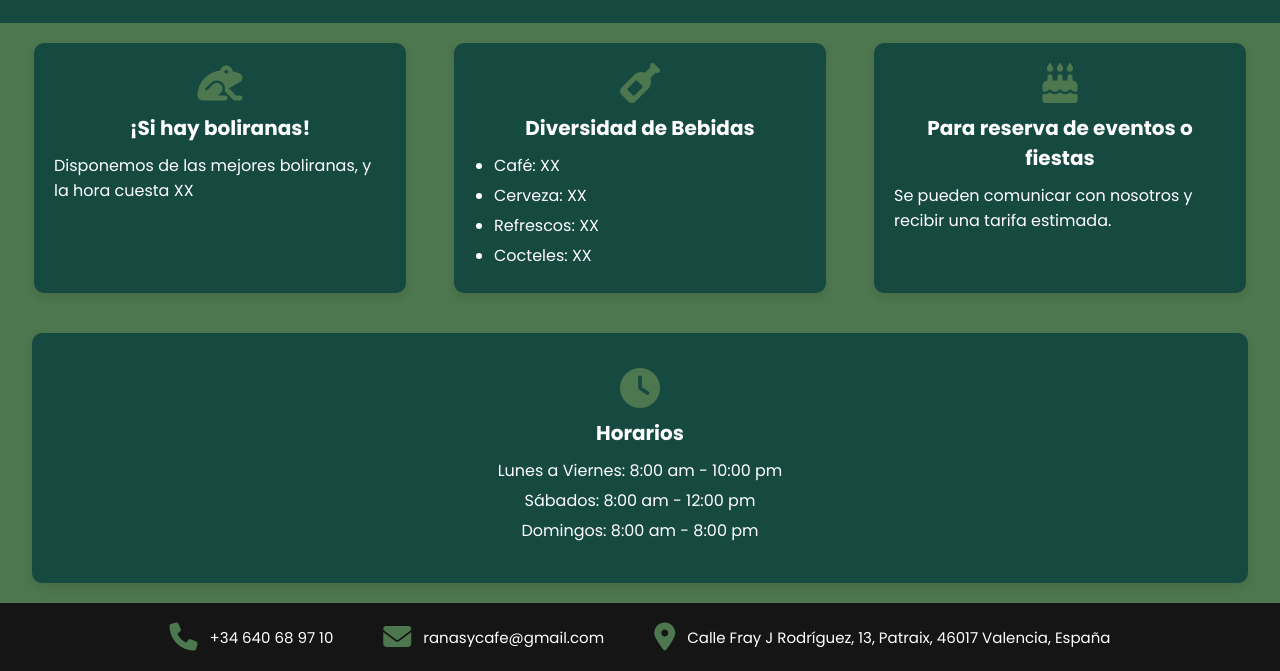
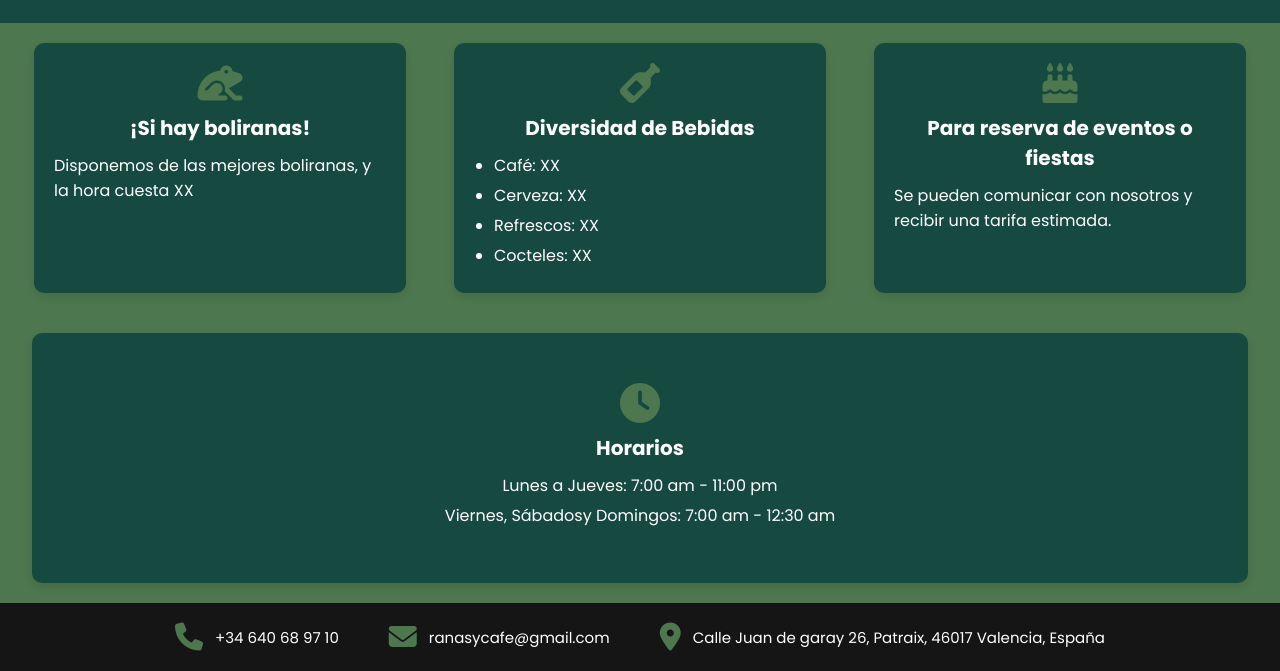
Before and after one commit to ChihuahuaNicalls/ClubCafeYRana, a plain HTML site: page index.html in a window 1280 px wide. Shown: the part 1270-1941 px from the top of the page. Drawn offline with Linux system fonts and the light colour scheme.

Commit message:
edit some information

```diff
--- a/index.html
+++ b/index.html
@@ -96,9 +96,8 @@
             <i class="fa-solid fa-clock"></i>
             <h1>Horarios</h1>
             <ul>
-                <li>Lunes a Viernes: 8:00 am - 10:00 pm</li>
-                <li>Sábados: 8:00 am - 12:00 pm</li>
-                <li>Domingos: 8:00 am - 8:00 pm</li>
+                <li>Lunes a Jueves: 7:00 am - 11:00 pm</li>
+                <li>Viernes, Sábadosy Domingos: 7:00 am - 12:30 am</li>
             </ul>
         </div>
     </main>
@@ -116,7 +115,7 @@
             </div>
             <div class="direccion">
                 <i class="fa-solid fa-map-marker-alt"></i>
-                <span>Calle Fray J Rodríguez, 13, Patraix, 46017 Valencia, España</span>
+                <span>Calle Juan de garay 26, Patraix, 46017 Valencia, España</span>
             </div>
         </div>
     </footer>
```
